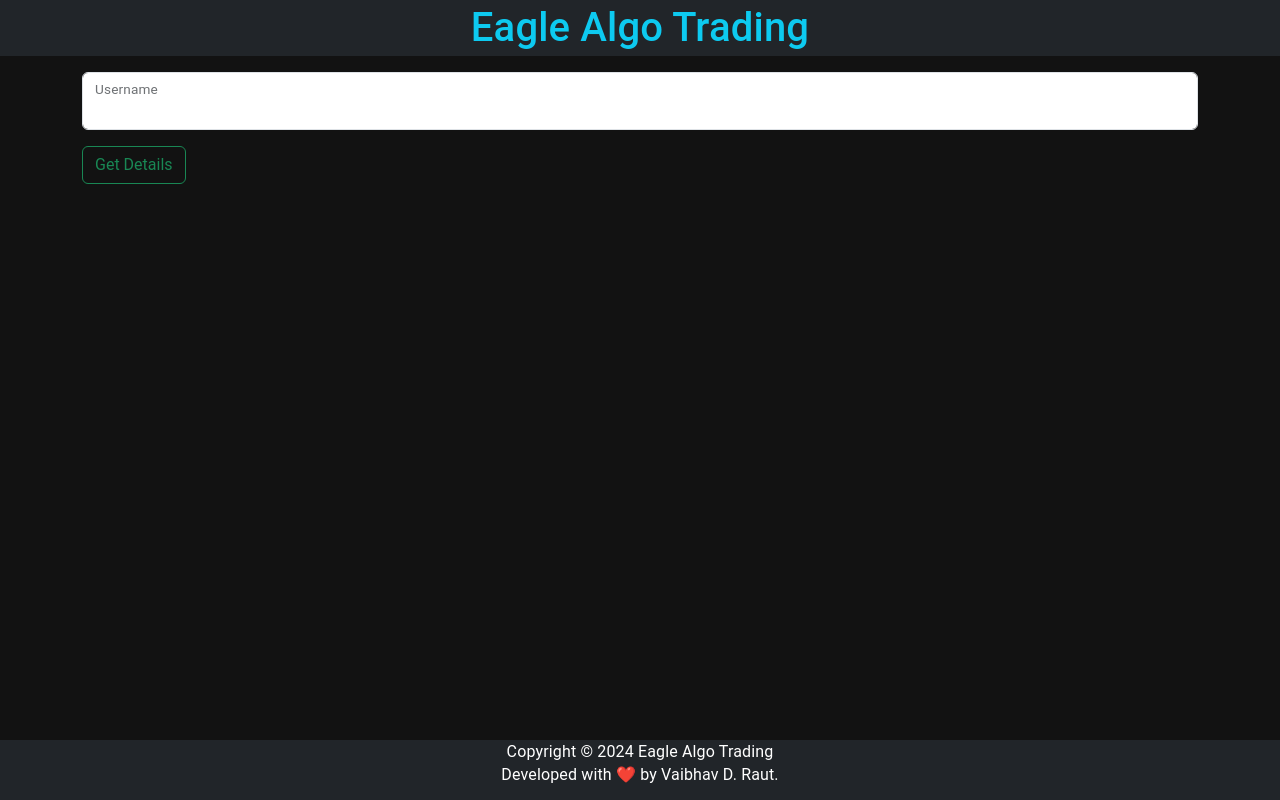
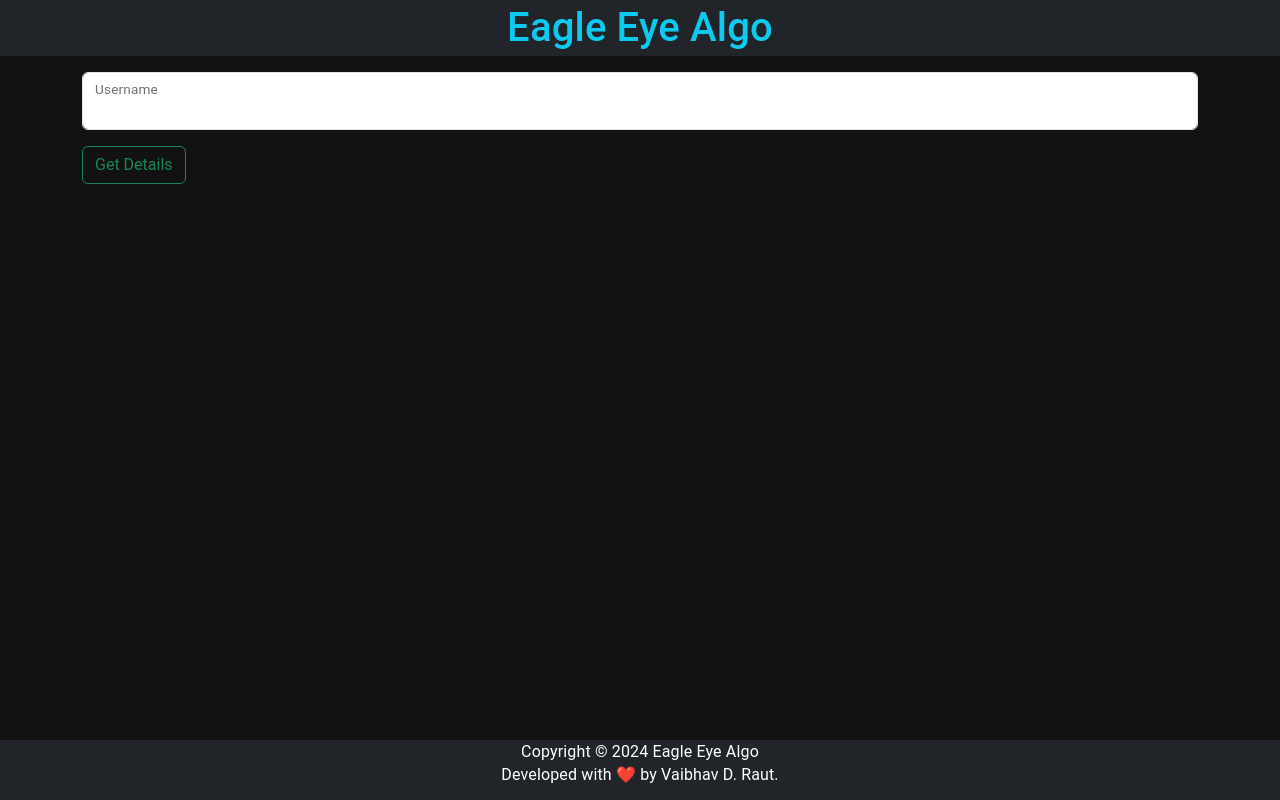
Before and after one commit to Coder-Vaibhav/eagle-eye-client, a React (Create React App) app in the folder ui/: page / in a window 1280 px wide. Built offline with nearby package versions, Linux system fonts and the light colour scheme.

Commit message:
Update App.js

```diff
--- a/ui/src/App.js
+++ b/ui/src/App.js
@@ -109,7 +109,7 @@ export default function App() {
     <ThemeProvider theme={darkTheme}>
       <CssBaseline />
       {/* <RandomDots /> */}
-        <h1 className="text-center text-info bg-dark py-1">Eagle Algo Trading</h1>
+        <h1 className="text-center text-info bg-dark py-1">Eagle Eye Algo</h1>
       <div className="container mb-5 mt-3">
         <div class="form-floating mb-3">
           <input
@@ -339,7 +339,7 @@ export default function App() {
       </div>
 
       <footer class="footer bg-dark text-center">
-        <span class="text-white">Copyright &copy; 2024 Eagle Algo Trading <br></br>Developed with ❤️ by Vaibhav D. Raut.</span>
+        <span class="text-white">Copyright &copy; 2024 Eagle Eye Algo <br/>Developed with ❤️ by Vaibhav D. Raut.</span>
       </footer>
 
     </ThemeProvider>
```
